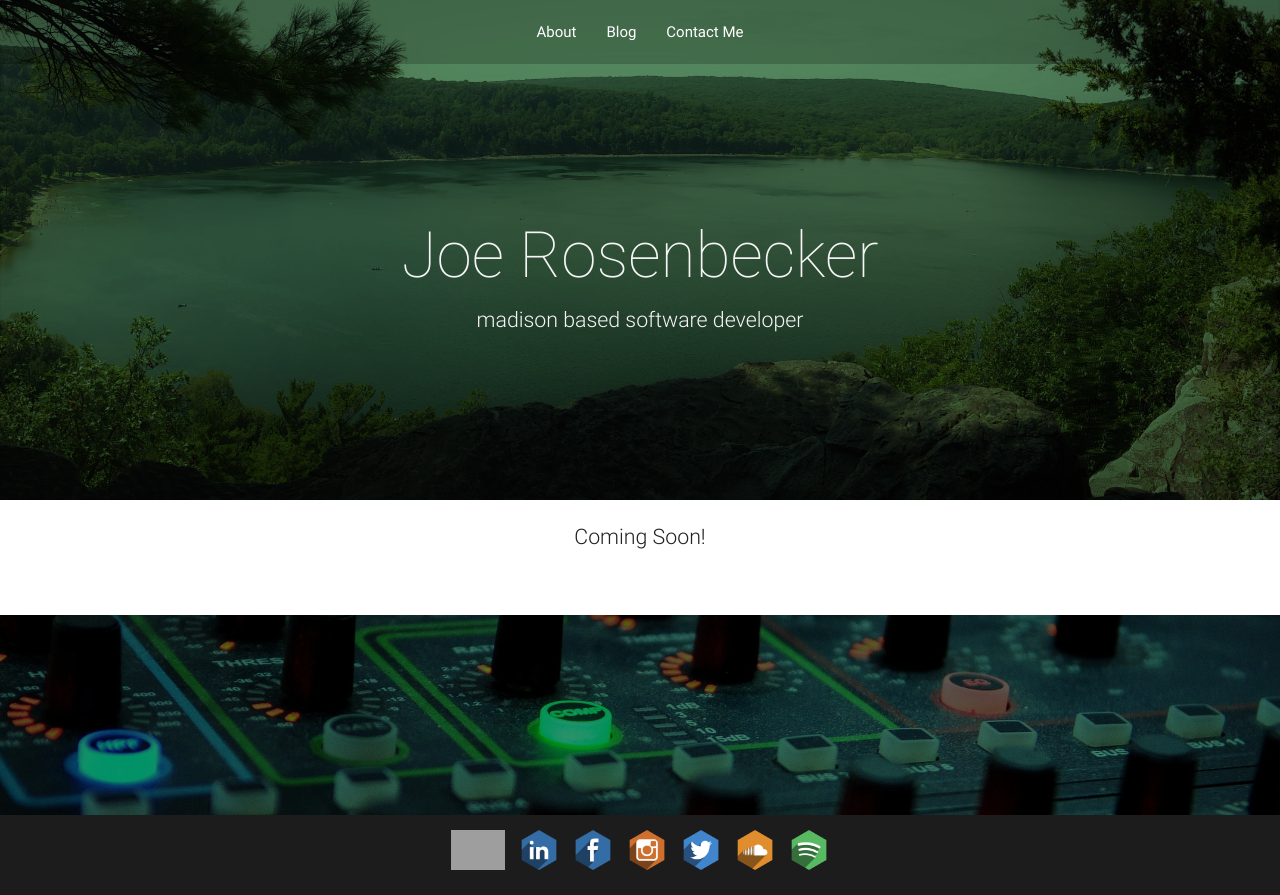
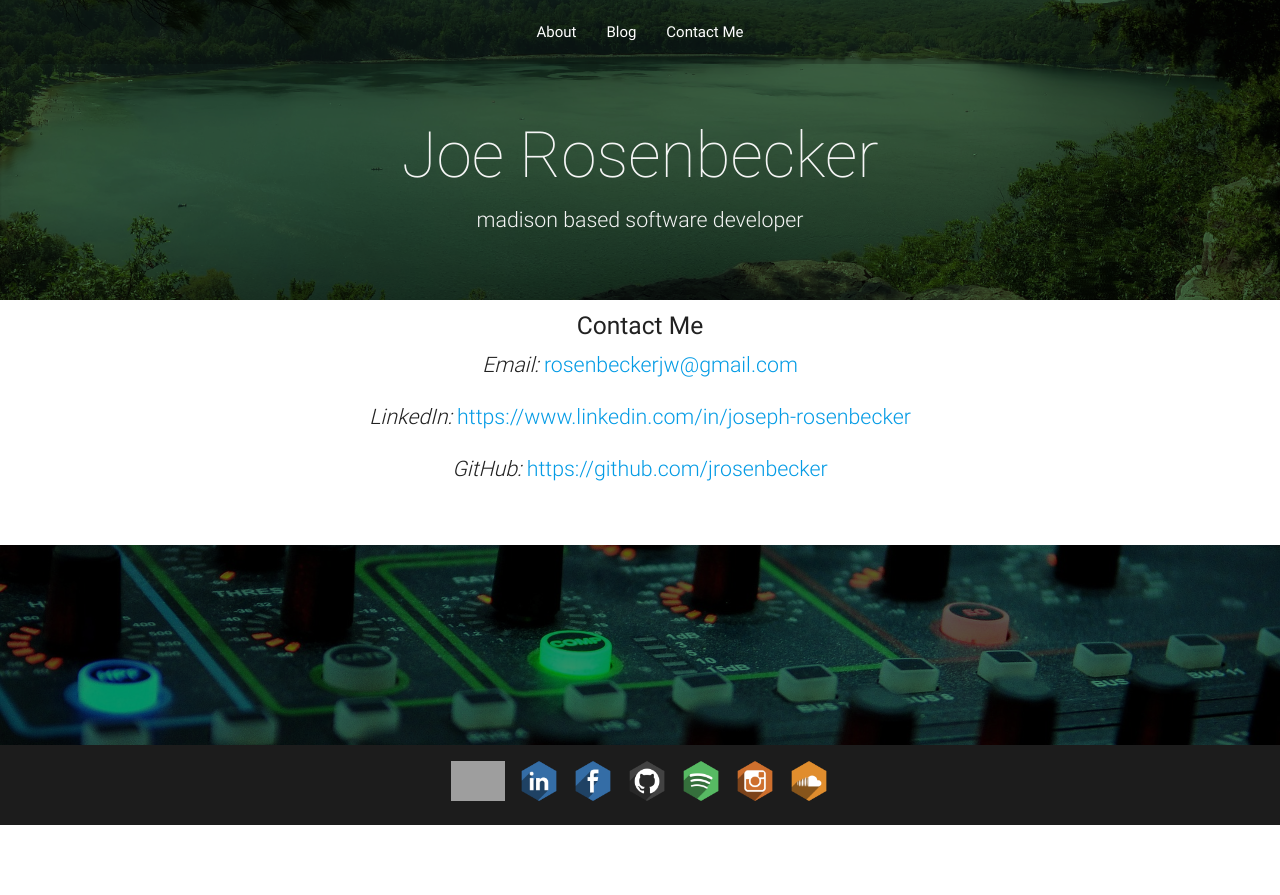
Before and after one commit to jrosenbecker/personal-website-ui, an Angular app: page /contact in a window 1280 px wide. After the commit the page ends 825 px from the top, so only its background shows below. Built offline with nearby package versions, Linux system fonts and the light colour scheme; grey boxes are pictures that could not be loaded.

Commit message:
Added contact me section, reduced the size of the header

```diff
--- /dev/null
+++ b/src/app/constants/externalLinks.ts
@@ -0,0 +1,9 @@
+export const EMAIL_ADDRESS = 'rosenbeckerjw@gmail.com';
+export const MAIL_URL = `mailto:${EMAIL_ADDRESS}`;
+export const LINKEDIN_URL = 'https://www.linkedin.com/in/joseph-rosenbecker';
+export const FACEBOOK_URL = 'https://www.facebook.com/joe.rosenbecker';
+export const INSTAGRAM_URL = 'https://www.instagram.com/himynameisjoe44';
+export const TWITTER_URL = 'https://twitter.com/himynameisjoe44';
+export const SOUNDCLOUD_URL = 'https://soundcloud.com/himynameisjoe44';
+export const SPOTIFY_URL = 'https://open.spotify.com/user/joerosenbecker';
+export const GITHUB_URL = 'https://github.com/jrosenbecker';
--- a/src/app/footer/footer.component.html
+++ b/src/app/footer/footer.component.html
@@ -5,13 +5,13 @@
             <div class="col s12 center standard-text">
                 <div class="icon-wrapper">
                     <!-- https://www.iconfinder.com/hsynckr -->
-                    <app-social-icon filename="email.png" href="mailto:rosenbeckerjw@gmail.com"></app-social-icon>
-                    <app-social-icon filename="linkedin.png" href="https://www.linkedin.com/in/joseph-rosenbecker/"></app-social-icon>
-                    <app-social-icon filename="facebook.png" href="https://www.facebook.com/joe.rosenbecker"></app-social-icon>
-                    <app-social-icon filename="instagram.png" href="https://www.instagram.com/himynameisjoe44/"></app-social-icon>
-                    <app-social-icon filename="twitter.png" href="https://twitter.com/himynameisjoe44"></app-social-icon>
-                    <app-social-icon filename="soundcloud.png" href="https://soundcloud.com/himynameisjoe44"></app-social-icon>
-                    <app-social-icon filename="spotify.png" href="https://open.spotify.com/user/joerosenbecker"></app-social-icon>
+                    <app-social-icon filename="email.png" [href]="externalLinks.MAIL_URL"></app-social-icon>
+                    <app-social-icon filename="linkedin.png" [href]="externalLinks.LINKEDIN_URL"></app-social-icon>
+                    <app-social-icon filename="facebook.png" [href]="externalLinks.FACEBOOK_URL"></app-social-icon>
+                    <app-social-icon filename="github.png" [href]="externalLinks.GITHUB_URL"></app-social-icon>
+                    <app-social-icon filename="spotify.png" [href]="externalLinks.SPOTIFY_URL"></app-social-icon>
+                    <app-social-icon filename="instagram.png" [href]="externalLinks.INSTAGRAM_URL"></app-social-icon>
+                    <app-social-icon filename="soundcloud.png" [href]="externalLinks.SOUNDCLOUD_URL"></app-social-icon>
                 </div>
             </div>
         </div>
--- a/src/app/footer/footer.component.ts
+++ b/src/app/footer/footer.component.ts
@@ -1,4 +1,5 @@
 import { Component } from '@angular/core';
+import * as externalLinksConstants from '../constants/externalLinks';
 
 @Component({
     selector: 'app-footer',
@@ -6,5 +7,5 @@ import { Component } from '@angular/core';
     styleUrls: ['footer.component.css']
 })
 export class FooterComponent {
-
+    private externalLinks = externalLinksConstants;
 }
--- a/src/app/header/header.component.css
+++ b/src/app/header/header.component.css
@@ -3,11 +3,11 @@ nav {
 }
 
 .paralax-container {
-    height:500px;
+    height:300px;
 }
 
 .title {
-    height:436px;
+    height:236px;
     color: whitesmoke;
 }
 
--- a/src/app/main-content/contact/contact.component.html
+++ b/src/app/main-content/contact/contact.component.html
@@ -1,5 +1,16 @@
 <div class="row">
     <div class="center">
-        <p>Coming Soon!</p>
+        <h5>Contact Me</h5>
+        <div class="contact-list-container">
+            <div class="row">
+                <em>Email: </em><a href="externalLinks.MAIL_URL">{{externalLinks.EMAIL_ADDRESS}}</a>
+            </div>
+            <div class="row">
+                <em>LinkedIn: </em><a href="externalLinks.LINKEDIN_URL">{{externalLinks.LINKEDIN_URL}}</a>
+            </div>
+            <div class="row">
+                <em>GitHub: </em><a href="externalLinks.GITHUB_URL">{{externalLinks.GITHUB_URL}}</a>
+            </div>
+        </div>
     </div>
 </div>
--- a/src/app/main-content/contact/contact.component.ts
+++ b/src/app/main-content/contact/contact.component.ts
@@ -1,4 +1,5 @@
 import { Component } from '@angular/core';
+import * as externalLinksConstants from '../../constants/externalLinks';
 
 
 @Component({
@@ -6,4 +7,6 @@ import { Component } from '@angular/core';
     templateUrl: 'contact.component.html',
     styleUrls: ['contact.component.css']
 })
-export class ContactComponent { }
+export class ContactComponent {
+    private externalLinks = externalLinksConstants;
+}
```
Also changed, not shown: 1 other file (tests, documents, lock files or other folders).
